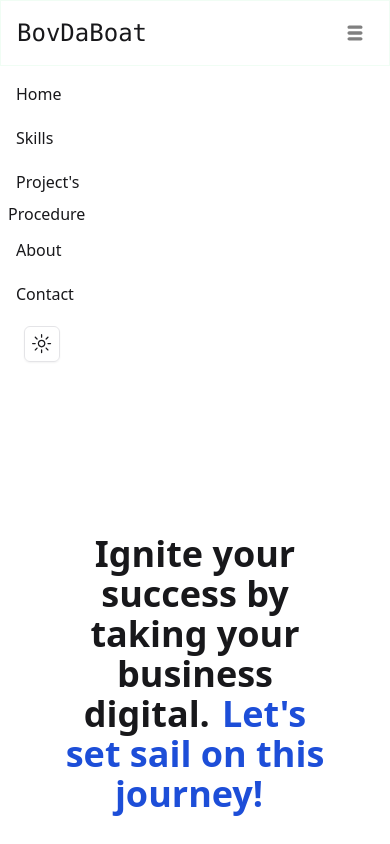
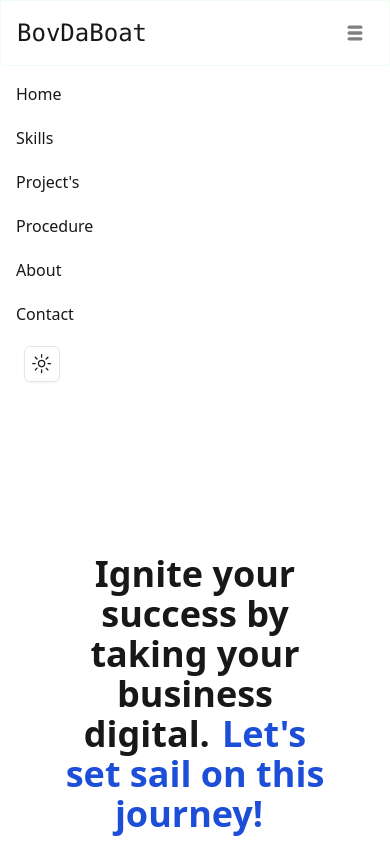
Before and after one commit to Bovdaboat/porfoliov-next-typescript, a Next.js app: page / in a window 390 px wide. Both pictures are taken after a click on the button 355 px from the left and 33 px from the top of the page. Shown: the top 844 px of the page. Built offline with nearby package versions, Linux system fonts and the light colour scheme.

Commit message:
bug fixes

```diff
--- a/src/app/ProposalPage/page.tsx
+++ b/src/app/ProposalPage/page.tsx
@@ -4,7 +4,7 @@ import Image from "next/image";
 
 const ProposalPage = () => {
   return (
-      <>
+      <div className="mb-20">
     <div id="/ProposalPage" className="flex justify-center  mt-20">
         <h1 className="text-3xl text-mono p-2 border-2 rounded-xl border-primary text-white bg-blue-700 m-3">How to get Started</h1>
     </div>
@@ -80,7 +80,7 @@ const ProposalPage = () => {
 
 
 
-          </>
+          </div>
 
   );
 }
--- a/src/components/Navbar.tsx
+++ b/src/components/Navbar.tsx
@@ -98,7 +98,7 @@ const Navbar: React.FC = () => {
                         <Link  href="/Projects" className=" block p-2">
                             Project&apos;s
                         </Link>
-                        <Link  href="/ProposalPage" className="">
+                        <Link  href="/ProposalPage" className=" block p-2">
                             Procedure
                         </Link>
                         <Link  href="/AboutMe" className=" block p-2">
```
